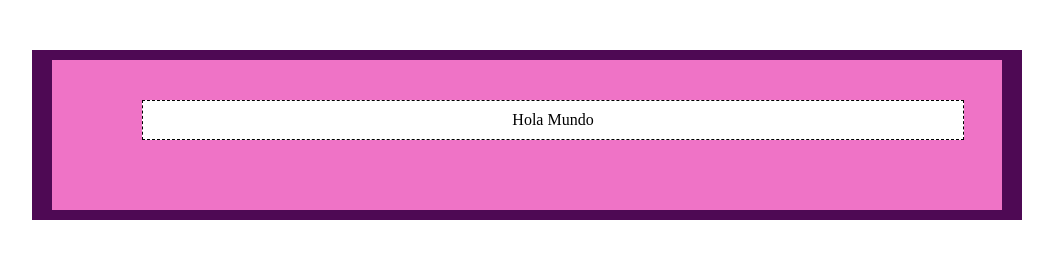
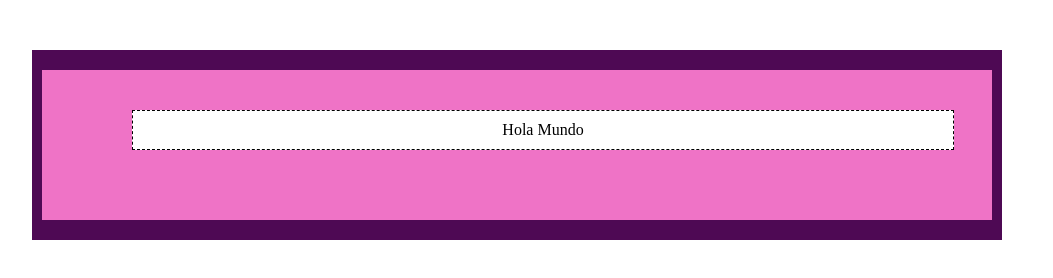
Before and after one commit to buhrlerocha/modelo-caja, a plain HTML site: page index.html in a window 1280 px wide. Shown: the whole page, without its empty margins (26-1079 px from the left). Drawn offline with Linux system fonts and the light colour scheme.

Commit message:
modifique bordes div

```diff
--- a/css/main.css
+++ b/css/main.css
@@ -8,7 +8,7 @@ p {
 }
 .rosa {
 width:950px;
-border-width: 10px 20px;
+border-width: 20px 10px;
 border-color:  #4E0954;
 border-style: solid;
 margin: 50px;
```
